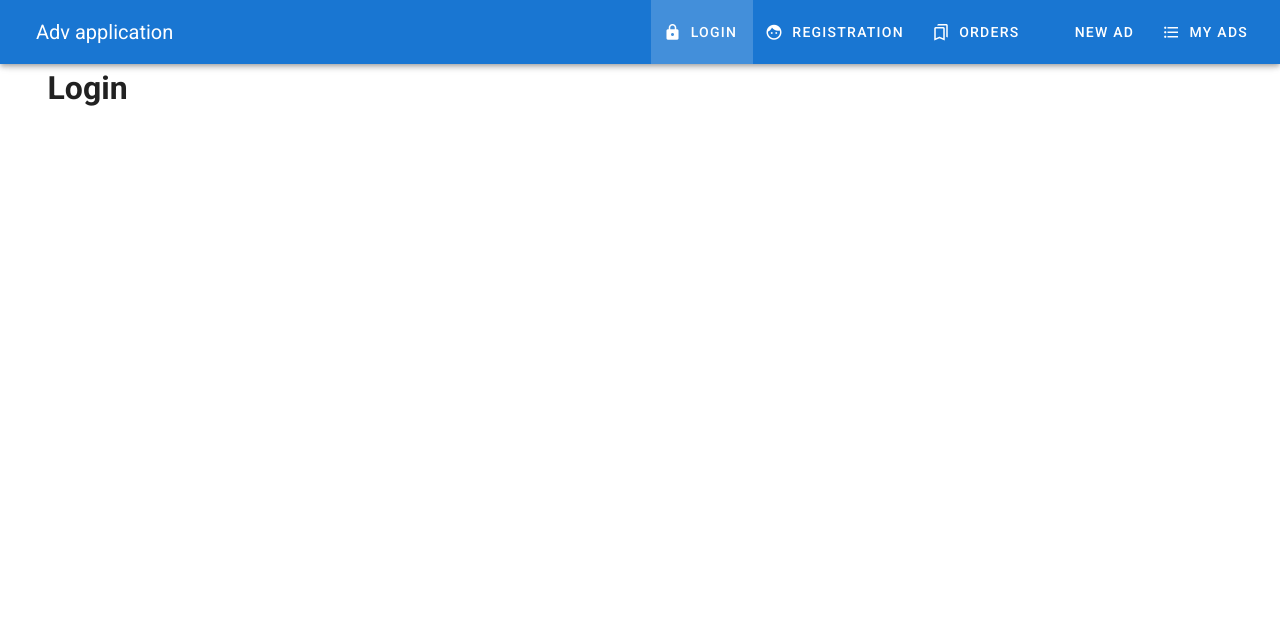
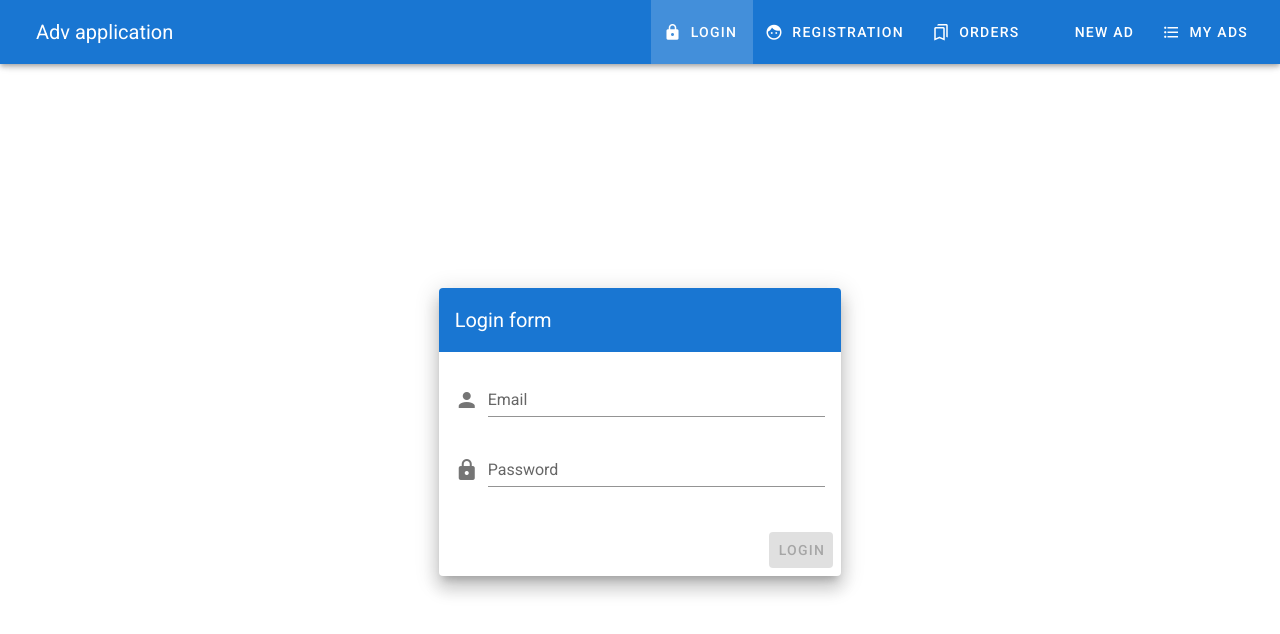
Before and after one commit to Web-destiny/CarAdvProject, a Vue app: page /login in a window 1280 px wide. Shown: the top 634 px of the page. Built offline with nearby package versions, Linux system fonts and the light colour scheme.

Commit message:
Стр. Логин

```diff
--- a/src/App.vue
+++ b/src/App.vue
@@ -46,7 +46,6 @@
     </v-app-bar>
 
     <v-main>
-
         <router-view></router-view>
     </v-main>
   </v-app>
--- a/src/components/Auth/Login.vue
+++ b/src/components/Auth/Login.vue
@@ -1,17 +1,92 @@
 <template>
-  <v-container>
-    <v-layout row>
-      <v-flex xs12>
-        <h1>Login</h1>
-      </v-flex>
-    </v-layout>
+  <v-container
+    class="fill-height"
+    fluid
+  >
+    <v-row
+      align="center"
+      justify="center"
+    >
+      <v-col
+        cols="12"
+        sm="8"
+        md="4"
+      >
+        <v-card class="elevation-12">
+          <v-toolbar
+            color="primary"
+            dark
+            flat
+          >
+            <v-toolbar-title>Login form</v-toolbar-title>
+          </v-toolbar>
+          <v-card-text>
+            <v-form
+              ref="form"
+              v-model="valid"
+              validation
+            >
+              <v-text-field
+                label="Email"
+                name="email"
+                prepend-icon="mdi-account"
+                type="email"
+                v-model="email"
+                :rules="emailRules"
+              ></v-text-field>
+
+              <v-text-field
+                id="password"
+                label="Password"
+                name="password"
+                prepend-icon="mdi-lock"
+                type="password"
+                v-model="password"
+                :rules="passwordRules"
+              ></v-text-field>
+            </v-form>
+          </v-card-text>
+          <v-card-actions>
+            <v-spacer></v-spacer>
+            <v-btn
+              color="primary"
+              @click="onSubmit"
+              :disabled="!valid"
+            >Login</v-btn>
+          </v-card-actions>
+        </v-card>
+      </v-col>
+    </v-row>
   </v-container>
 </template>
 
 <script>
 export default {
   data () {
-    return {}
+    return {
+      email: '',
+      password: '',
+      valid: false,
+      emailRules: [
+        v => !!v || 'E-mail is required',
+        v => /.+@.+\..+/.test(v) || 'E-mail must be valid'
+      ],
+      passwordRules: [
+        v => !!v || 'Name is required',
+        v => (v && v.length >= 6) || 'Name must be more than 6 characters or equal'
+      ]
+    }
+  },
+  methods: {
+    onSubmit () {
+      if (this.$refs.form.validate()) {
+        const user = {
+          email: this.email,
+          password: this.password
+        }
+        console.log(user)
+      }
+    }
   }
 }
 </script>
```
